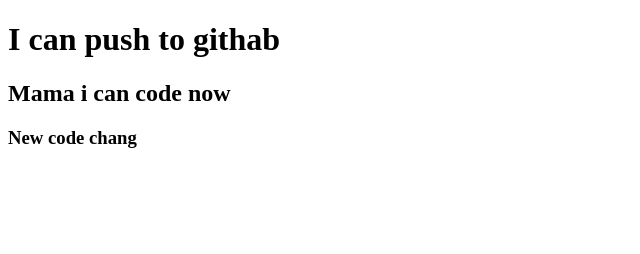
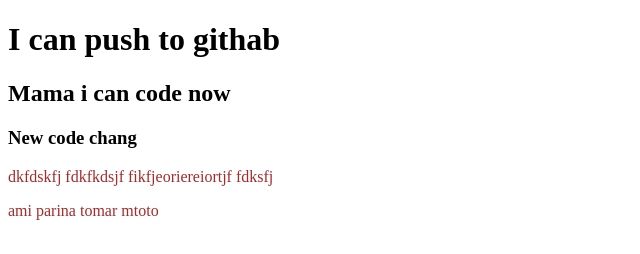
Before and after one commit to shakilmonsi/my-second-repo, a plain HTML site: page index.html in a window 1280 px wide. Shown: the whole page, without its empty margins (0-640 px from the left). Drawn offline with Linux system fonts and the light colour scheme.

Commit message:
styl adder

```diff
--- a/index.html
+++ b/index.html
@@ -5,10 +5,18 @@
     <meta http-equiv="X-UA-Compatible" content="IE=edge">
     <meta name="viewport" content="width=device-width, initial-scale=1.0">
     <title>My second  githab repo</title>
+    <style>
+        p{
+            color: brown;
+        }
+    </style>
+    <link rel="stylesheet" href="styl.css">
 </head>
 <body>
     <h1>I can push to githab</h1>
     <h2>Mama i can code now</h2>
     <h3>New code chang</h3>
+    <p>dkfdskfj fdkfkdsjf fikfjeoriereiortjf fdksfj</p>
+    <p>ami parina tomar mtoto</p>
 </body>
 </html>
```
Also changed, not shown: styl.css (added).
